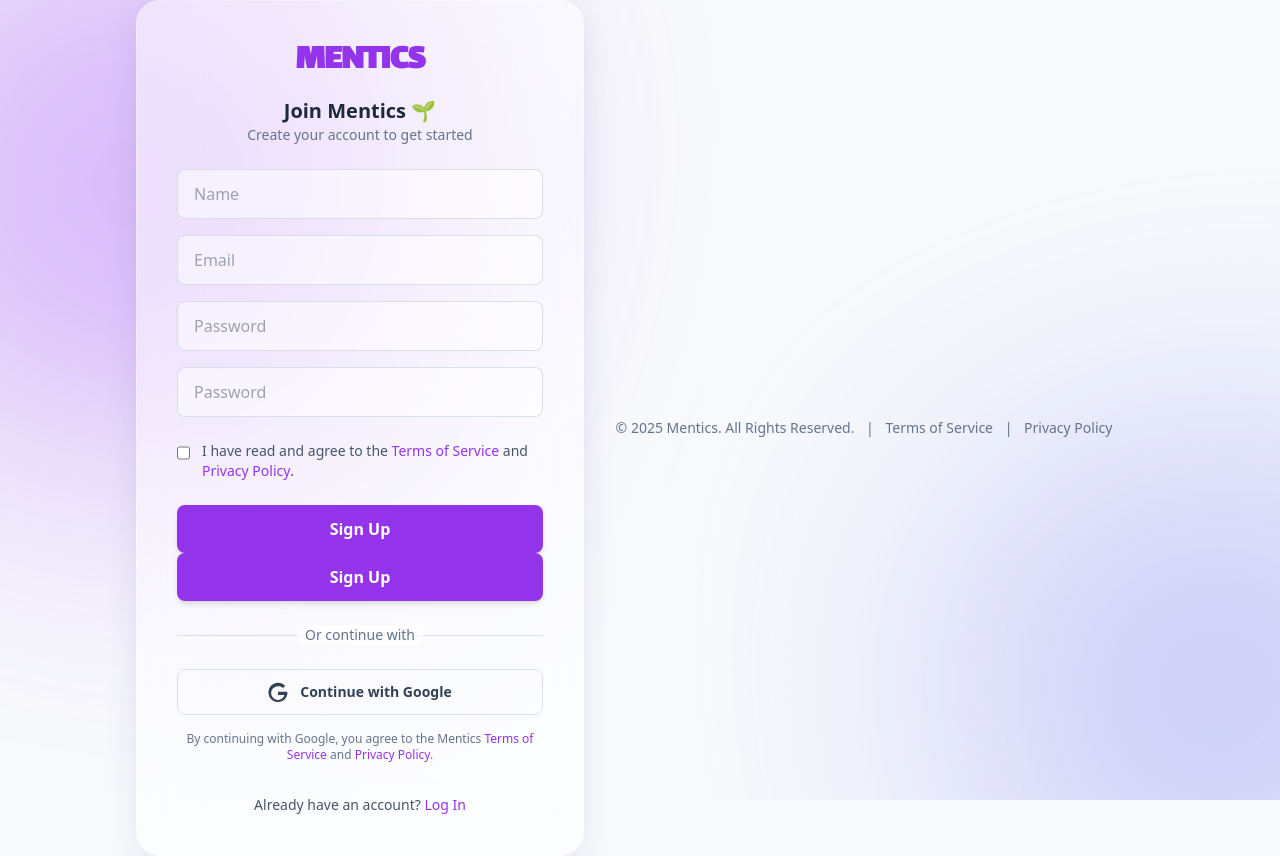
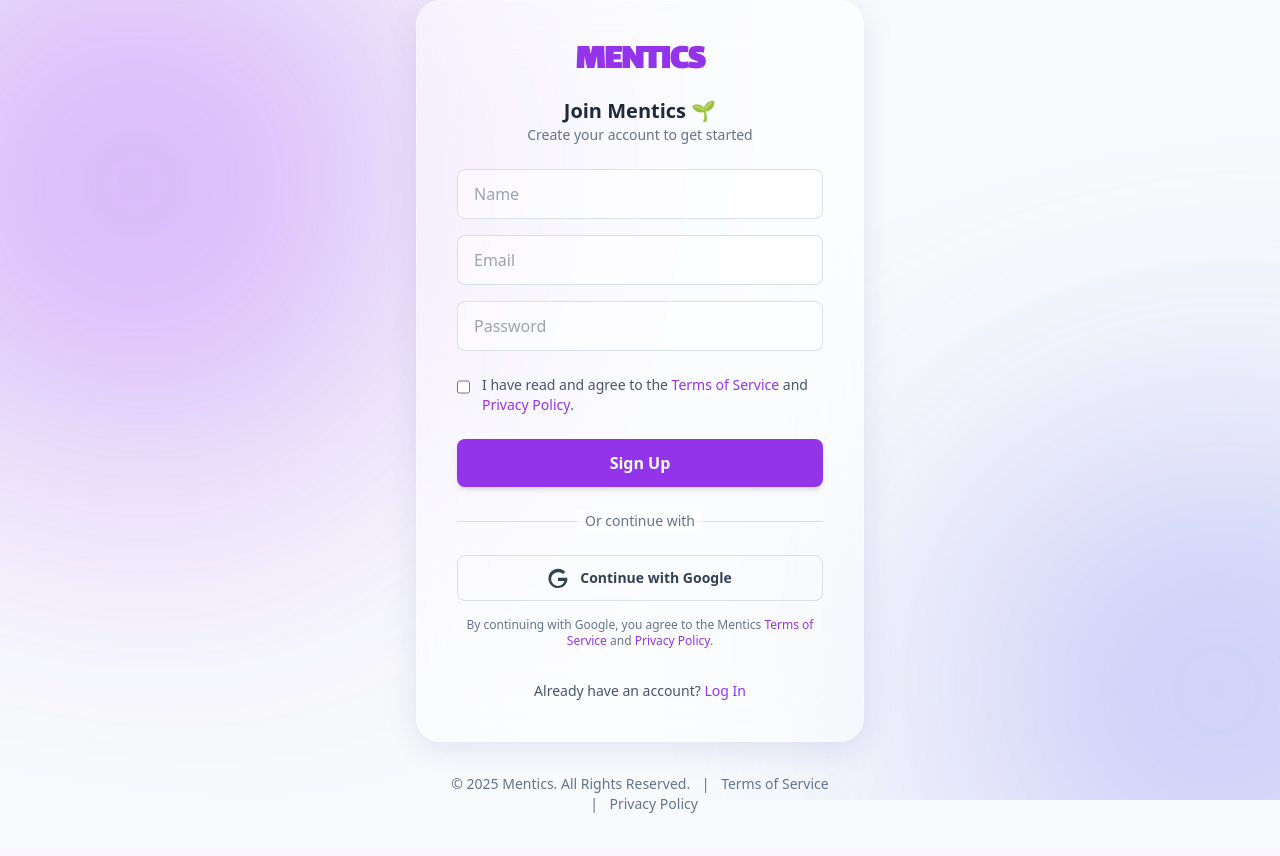
Before and after one commit to shreyasboddani/MENTICS, a Flask app: page /signup in a window 1280 px wide. After the commit the page ends 813 px from the top, so only its background shows below. Run offline with Flask 3, Linux system fonts and the light colour scheme; some libraries are stand-ins or nearby versions.

Commit message:
signup and login format fix

```diff
--- a/app.py
+++ b/app.py
@@ -1,3 +1,5 @@
+# Copyright © 2025 Mentics
+# All Rights Reserved.
 from flask import Flask, render_template, request, redirect, url_for, session, jsonify
 from werkzeug.security import generate_password_hash, check_password_hash
 from dbhelper import DatabaseHandler
--- a/templates/signup.html
+++ b/templates/signup.html
@@ -43,9 +43,6 @@
         <input type="password" name="password" placeholder="Password" required
           class="w-full px-4 py-3 bg-white/50 border border-slate-300/70 rounded-lg focus:outline-none focus:ring-2 focus:ring-purple-500 transition" />
 
-        <input type="password" name="password" placeholder="Password" required
-          class="w-full px-4 py-3 bg-white/50 border border-slate-300/70 rounded-lg focus:outline-none focus:ring-2 focus:ring-purple-500 transition" />
-
         <div class="flex items-start space-x-3 py-2">
           <input id="terms-agree" name="terms-agree" type="checkbox" required
             class="h-4 w-4 mt-1 rounded border-slate-400 text-purple-600 focus:ring-purple-500">
@@ -61,12 +58,6 @@
           class="w-full bg-purple-600 hover:bg-purple-700 text-white font-semibold py-3 rounded-lg transition shadow-md hover:shadow-lg transform hover:-translate-y-0.5 focus:outline-none focus-visible:ring-2 focus-visible:ring-purple-500 focus-visible:ring-offset-2">
           Sign Up
         </button>
-      </form>
-
-      <button type="submit"
-        class="w-full bg-purple-600 hover:bg-purple-700 text-white font-semibold py-3 rounded-lg transition shadow-md hover:shadow-lg transform hover:-translate-y-0.5 focus:outline-none focus-visible:ring-2 focus-visible:ring-purple-500 focus-visible:ring-offset-2">
-        Sign Up
-      </button>
       </form>
 
       <div class="relative my-6">
@@ -101,6 +92,15 @@
         <a href="/login" class="text-purple-600 hover:underline font-medium">Log In</a>
       </p>
     </div>
+    <footer class="text-center p-8 text-sm text-slate-500">
+      <p>
+        <span>&copy; 2025 Mentics. All Rights Reserved.</span>
+        <span class="mx-2">|</span>
+        <a href="{{ url_for('terms') }}" class="hover:text-purple-600 hover:underline">Terms of Service</a>
+        <span class="mx-2">|</span>
+        <a href="{{ url_for('privacy') }}" class="hover:text-purple-600 hover:underline">Privacy Policy</a>
+      </p>
+    </footer>
   </main>
 
 
@@ -112,15 +112,6 @@
       duration: 800
     });
   </script>
-  <footer class="text-center p-8 text-sm text-slate-500">
-    <p>
-      <span>&copy; 2025 Mentics. All Rights Reserved.</span>
-      <span class="mx-2">|</span>
-      <a href="{{ url_for('terms') }}" class="hover:text-purple-600 hover:underline">Terms of Service</a>
-      <span class="mx-2">|</span>
-      <a href="{{ url_for('privacy') }}" class="hover:text-purple-600 hover:underline">Privacy Policy</a>
-    </p>
-  </footer>
 </body>
 
 </html>
```
Also changed, not shown: templates/login.html (+9 -9 lines).
